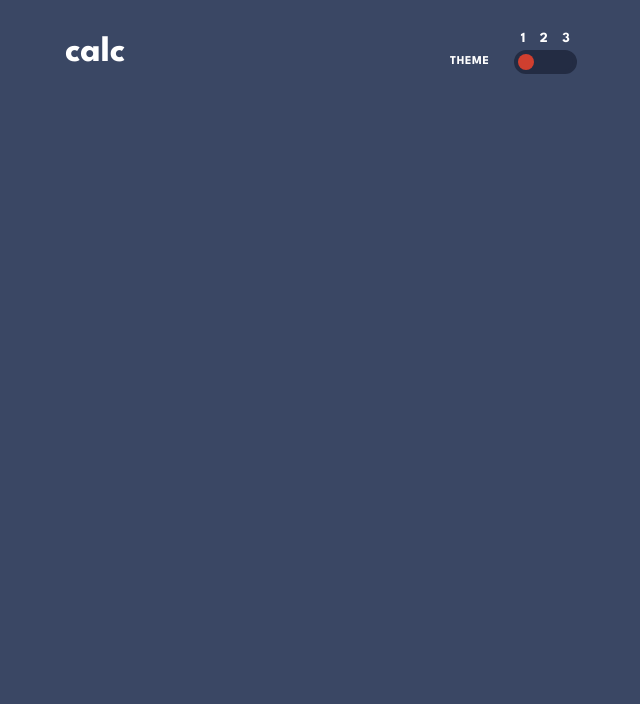
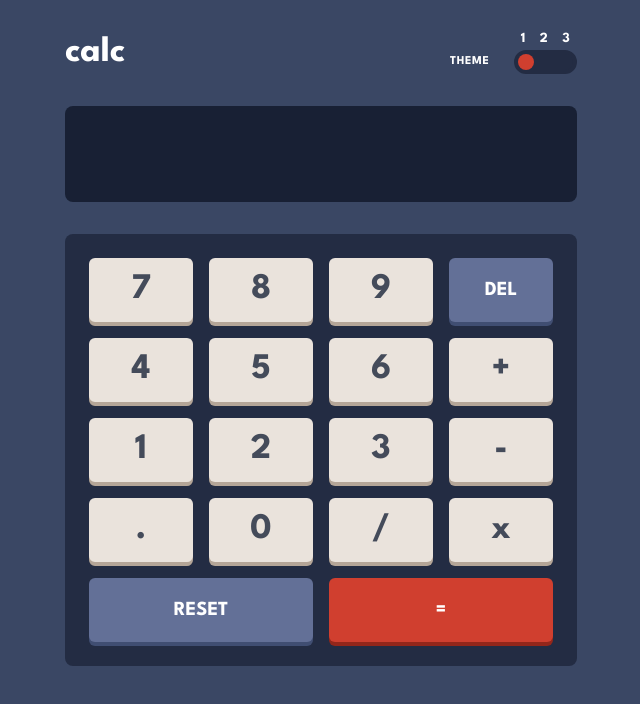
Before and after one commit to david-tejada/frontendmentor-challenges, a React (Vite) app in the folder 17-calculator-app/: page / in a window 1280 px wide. Shown: the top 704 px of the page, without its empty margins (319-959 px from the left). Built offline with nearby package versions, Linux system fonts and the light colour scheme.

Commit message:
Add display and keypad

```diff
--- a/17-calculator-app/src/App.tsx
+++ b/17-calculator-app/src/App.tsx
@@ -1,4 +1,5 @@
 import "./App.css";
+import { Calculator } from "./Components/Calculator";
 import { ThemeSwitcher } from "./Components/ThemeSwitcher";
 
 function App() {
@@ -8,6 +9,9 @@ function App() {
         <h1 className="text-4xl">calc</h1>
         <ThemeSwitcher />
       </header>
+      <main>
+        <Calculator />
+      </main>
     </div>
   );
 }
--- /dev/null
+++ b/17-calculator-app/src/Components/Calculator.tsx
@@ -0,0 +1,16 @@
+import { Display } from "./Display";
+import { KeyCode } from "./Key";
+import { Keypad } from "./Keypad";
+
+function handleKeyPress(code: KeyCode) {
+  console.log(code);
+}
+
+export function Calculator() {
+  return (
+    <>
+      <Display value="" />
+      <Keypad onKeyPress={handleKeyPress} />
+    </>
+  );
+}
--- /dev/null
+++ b/17-calculator-app/src/Components/Display.tsx
@@ -0,0 +1,13 @@
+interface DisplayProps {
+  value: string;
+}
+
+export function Display({ value }: DisplayProps) {
+  return (
+    <div className="my-8 grid h-24 items-center rounded-lg bg-background-screen p-6 text-right text-4xl">
+      <div className="overflow-hidden">
+        <p className="float-right">{value}</p>
+      </div>
+    </div>
+  );
+}
--- /dev/null
+++ b/17-calculator-app/src/Components/Key.tsx
@@ -0,0 +1,41 @@
+export type KeyCode =
+  | "0"
+  | "1"
+  | "2"
+  | "3"
+  | "4"
+  | "5"
+  | "6"
+  | "7"
+  | "8"
+  | "9"
+  | "."
+  | "+"
+  | "-"
+  | "x"
+  | "/"
+  | "DEL"
+  | "RESET"
+  | "=";
+
+interface KeyProps {
+  code: KeyCode;
+  span?: 1 | 2;
+  onClick(code: KeyCode): void;
+}
+
+export function Key({ code, span = 1, onClick }: KeyProps) {
+  let textSizeClass = /DEL|RESET|=/.test(code) ? "text-xl" : "text-4xl";
+  let colSpanClass = span === 1 ? "col-span-1" : "col-span-2";
+
+  return (
+    <button
+      data-code={code}
+      onClick={() => onClick(code)}
+      type="button"
+      className={`rounded-md p-3 shadow-[0_4px_0] shadow-shadow-key ${textSizeClass} ${colSpanClass} bg-background-key text-content-key`}
+    >
+      {code}
+    </button>
+  );
+}
--- /dev/null
+++ b/17-calculator-app/src/Components/Keypad.tsx
@@ -0,0 +1,30 @@
+import { Key, KeyCode } from "./Key";
+
+interface KeypadProps {
+  onKeyPress(code: KeyCode): void;
+}
+
+export function Keypad({ onKeyPress }: KeypadProps) {
+  return (
+    <div className="grid grid-cols-4 grid-rows-5 gap-4 rounded-lg bg-background-input p-6">
+      <Key onClick={(code) => onKeyPress(code)} code="7" />
+      <Key onClick={(code) => onKeyPress(code)} code="8" />
+      <Key onClick={(code) => onKeyPress(code)} code="9" />
+      <Key onClick={(code) => onKeyPress(code)} code="DEL" />
+      <Key onClick={(code) => onKeyPress(code)} code="4" />
+      <Key onClick={(code) => onKeyPress(code)} code="5" />
+      <Key onClick={(code) => onKeyPress(code)} code="6" />
+      <Key onClick={(code) => onKeyPress(code)} code="+" />
+      <Key onClick={(code) => onKeyPress(code)} code="1" />
+      <Key onClick={(code) => onKeyPress(code)} code="2" />
+      <Key onClick={(code) => onKeyPress(code)} code="3" />
+      <Key onClick={(code) => onKeyPress(code)} code="-" />
+      <Key onClick={(code) => onKeyPress(code)} code="." />
+      <Key onClick={(code) => onKeyPress(code)} code="0" />
+      <Key onClick={(code) => onKeyPress(code)} code="/" />
+      <Key onClick={(code) => onKeyPress(code)} code="x" />
+      <Key onClick={(code) => onKeyPress(code)} code="RESET" span={2} />
+      <Key onClick={(code) => onKeyPress(code)} code="=" span={2} />
+    </div>
+  );
+}
```
